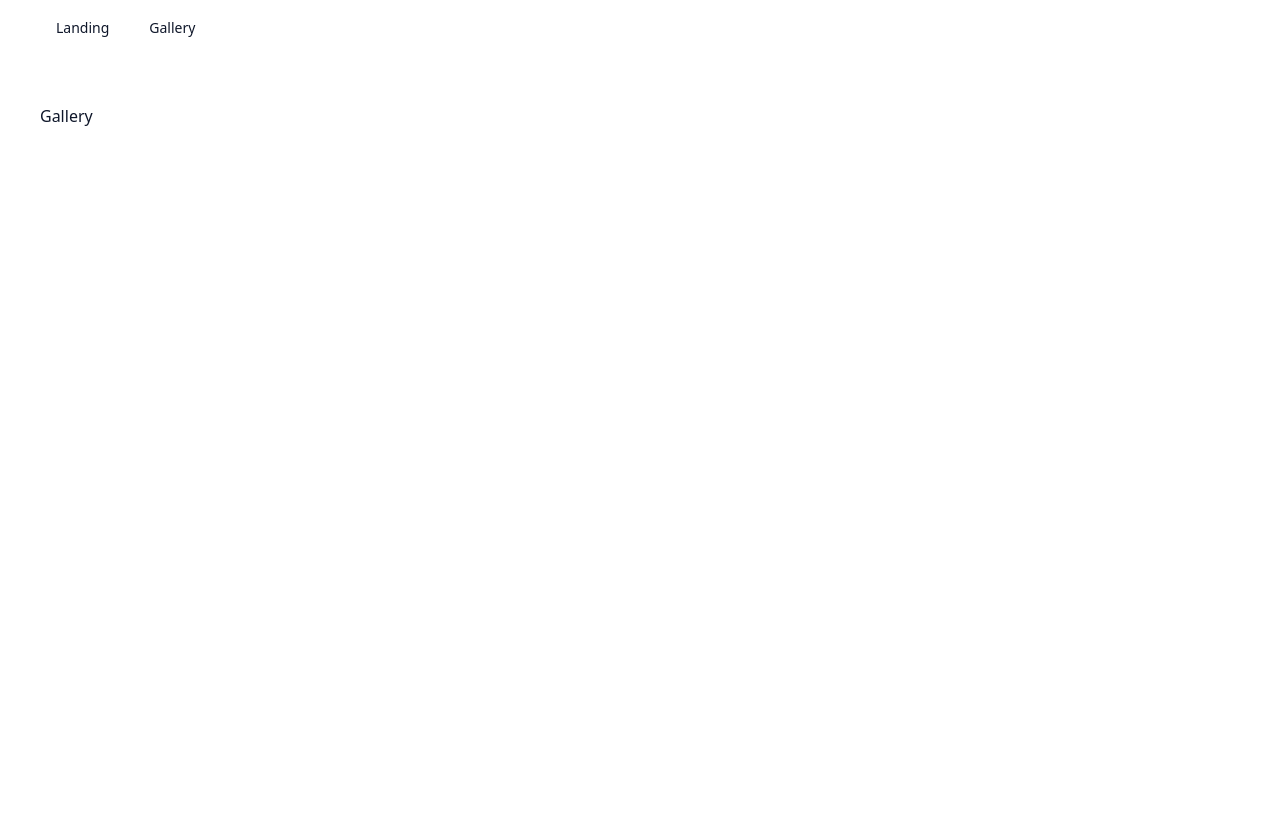
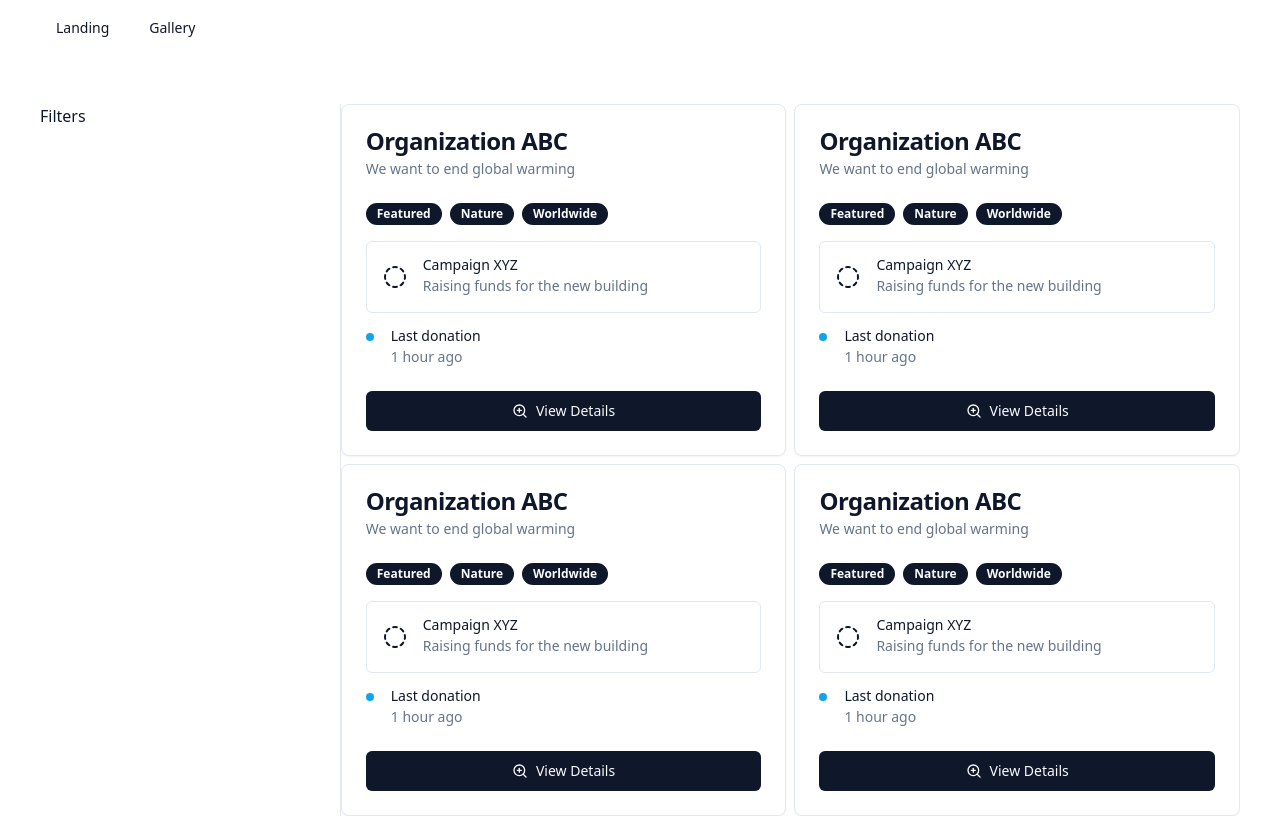
Before and after one commit to rockgabi/react-express-donations, a React (Create React App) app in the folder frontend/: page /gallery in a window 1280 px wide. Before the commit the page ends 800 px from the top, so only its background shows below. Built offline with nearby package versions, Linux system fonts and the light colour scheme.

Commit message:
Gallery and gallery items, first take

```diff
--- a/frontend/package.json
+++ b/frontend/package.json
@@ -5,6 +5,7 @@
   "dependencies": {
     "@radix-ui/react-icons": "^1.3.0",
     "@radix-ui/react-navigation-menu": "^1.1.4",
+    "@radix-ui/react-slot": "^1.0.2",
     "@testing-library/jest-dom": "^5.17.0",
     "@testing-library/react": "^13.4.0",
     "@testing-library/user-event": "^13.5.0",
@@ -18,6 +19,7 @@
     "lucide-react": "^0.304.0",
     "react": "^18.2.0",
     "react-dom": "^18.2.0",
+    "react-resizable-panels": "^1.0.7",
     "react-router-dom": "^6.21.1",
     "react-scripts": "5.0.1",
     "tailwind-merge": "^2.2.0",
--- a/frontend/src/App.tsx
+++ b/frontend/src/App.tsx
@@ -22,7 +22,7 @@ function App() {
                   </a>
                 </NavigationMenuLink>
                 <NavigationMenuLink asChild>
-                  <a className={navigationMenuTriggerStyle()} href="/">
+                  <a className={navigationMenuTriggerStyle()} href="/gallery">
                     Gallery
                   </a>
                 </NavigationMenuLink>
--- /dev/null
+++ b/frontend/src/components/gallery-item.tsx
@@ -0,0 +1,45 @@
+import { Card, CardContent, CardDescription, CardFooter, CardHeader, CardTitle } from '@/components/ui/card';
+
+import { cn } from '@/lib/utils';
+import { BellRing, Check, CircleDashed, ZoomIn } from 'lucide-react';
+import { Button } from '@/components/ui/button';
+import { Badge } from '@/components/ui/badge';
+
+export default function GalleryItem() {
+  return (
+    <Card className={cn('flex-1 min-w-[320px]')}>
+      <CardHeader>
+        <CardTitle>Organization ABC</CardTitle>
+        <CardDescription>We want to end global warming</CardDescription>
+      </CardHeader>
+      <CardContent className="grid gap-4">
+        <div className="flex gap-2">
+          <Badge>Featured</Badge>
+          <Badge>Nature</Badge>
+          <Badge>Worldwide</Badge>
+        </div>
+        <div className=" flex items-center space-x-4 rounded-md border p-4">
+          <CircleDashed />
+          <div className="flex-1 space-y-1">
+            <p className="text-sm font-medium leading-none">Campaign XYZ</p>
+            <p className="text-sm text-muted-foreground">Raising funds for the new building</p>
+          </div>
+        </div>
+        <div>
+          <div className="mb-4 grid grid-cols-[25px_1fr] items-start pb-4 last:mb-0 last:pb-0">
+            <span className="flex h-2 w-2 translate-y-1 rounded-full bg-sky-500" />
+            <div className="space-y-1">
+              <p className="text-sm font-medium leading-none">Last donation</p>
+              <p className="text-sm text-muted-foreground">1 hour ago</p>
+            </div>
+          </div>
+        </div>
+      </CardContent>
+      <CardFooter>
+        <Button className="w-full">
+          <ZoomIn className="mr-2 h-4 w-4" /> View Details
+        </Button>
+      </CardFooter>
+    </Card>
+  );
+}
--- /dev/null
+++ b/frontend/src/components/ui/badge.tsx
@@ -0,0 +1,29 @@
+import * as React from 'react';
+import { cva, type VariantProps } from 'class-variance-authority';
+
+import { cn } from '@/lib/utils';
+
+const badgeVariants = cva(
+  'inline-flex items-center rounded-full border px-2.5 py-0.5 text-xs font-semibold transition-colors focus:outline-none focus:ring-2 focus:ring-ring focus:ring-offset-2',
+  {
+    variants: {
+      variant: {
+        default: 'border-transparent bg-primary text-primary-foreground hover:bg-primary/80',
+        secondary: 'border-transparent bg-secondary text-secondary-foreground hover:bg-secondary/80',
+        destructive: 'border-transparent bg-destructive text-destructive-foreground hover:bg-destructive/80',
+        outline: 'text-foreground',
+      },
+    },
+    defaultVariants: {
+      variant: 'default',
+    },
+  }
+);
+
+export interface BadgeProps extends React.HTMLAttributes<HTMLDivElement>, VariantProps<typeof badgeVariants> {}
+
+function Badge({ className, variant, ...props }: BadgeProps) {
+  return <div className={cn(badgeVariants({ variant }), className)} {...props} />;
+}
+
+export { Badge, badgeVariants };
--- /dev/null
+++ b/frontend/src/components/ui/button.tsx
@@ -0,0 +1,47 @@
+import * as React from 'react';
+import { Slot } from '@radix-ui/react-slot';
+import { cva, type VariantProps } from 'class-variance-authority';
+
+import { cn } from '@/lib/utils';
+
+const buttonVariants = cva(
+  'inline-flex items-center justify-center whitespace-nowrap rounded-md text-sm font-medium ring-offset-background transition-colors focus-visible:outline-none focus-visible:ring-2 focus-visible:ring-ring focus-visible:ring-offset-2 disabled:pointer-events-none disabled:opacity-50',
+  {
+    variants: {
+      variant: {
+        default: 'bg-primary text-primary-foreground hover:bg-primary/90',
+        destructive: 'bg-destructive text-destructive-foreground hover:bg-destructive/90',
+        outline: 'border border-input bg-background hover:bg-accent hover:text-accent-foreground',
+        secondary: 'bg-secondary text-secondary-foreground hover:bg-secondary/80',
+        ghost: 'hover:bg-accent hover:text-accent-foreground',
+        link: 'text-primary underline-offset-4 hover:underline',
+      },
+      size: {
+        default: 'h-10 px-4 py-2',
+        sm: 'h-9 rounded-md px-3',
+        lg: 'h-11 rounded-md px-8',
+        icon: 'h-10 w-10',
+      },
+    },
+    defaultVariants: {
+      variant: 'default',
+      size: 'default',
+    },
+  }
+);
+
+export interface ButtonProps
+  extends React.ButtonHTMLAttributes<HTMLButtonElement>,
+    VariantProps<typeof buttonVariants> {
+  asChild?: boolean;
+}
+
+const Button = React.forwardRef<HTMLButtonElement, ButtonProps>(
+  ({ className, variant, size, asChild = false, ...props }, ref) => {
+    const Comp = asChild ? Slot : 'button';
+    return <Comp className={cn(buttonVariants({ variant, size, className }))} ref={ref} {...props} />;
+  }
+);
+Button.displayName = 'Button';
+
+export { Button, buttonVariants };
--- /dev/null
+++ b/frontend/src/components/ui/card.tsx
@@ -0,0 +1,41 @@
+import * as React from 'react';
+
+import { cn } from '@/lib/utils';
+
+const Card = React.forwardRef<HTMLDivElement, React.HTMLAttributes<HTMLDivElement>>(({ className, ...props }, ref) => (
+  <div ref={ref} className={cn('rounded-lg border bg-card text-card-foreground shadow-sm', className)} {...props} />
+));
+Card.displayName = 'Card';
+
+const CardHeader = React.forwardRef<HTMLDivElement, React.HTMLAttributes<HTMLDivElement>>(
+  ({ className, ...props }, ref) => (
+    <div ref={ref} className={cn('flex flex-col space-y-1.5 p-6', className)} {...props} />
+  )
+);
+CardHeader.displayName = 'CardHeader';
+
+const CardTitle = React.forwardRef<HTMLParagraphElement, React.HTMLAttributes<HTMLHeadingElement>>(
+  ({ className, ...props }, ref) => (
+    <h3 ref={ref} className={cn('text-2xl font-semibold leading-none tracking-tight', className)} {...props} />
+  )
+);
+CardTitle.displayName = 'CardTitle';
+
+const CardDescription = React.forwardRef<HTMLParagraphElement, React.HTMLAttributes<HTMLParagraphElement>>(
+  ({ className, ...props }, ref) => (
+    <p ref={ref} className={cn('text-sm text-muted-foreground', className)} {...props} />
+  )
+);
+CardDescription.displayName = 'CardDescription';
+
+const CardContent = React.forwardRef<HTMLDivElement, React.HTMLAttributes<HTMLDivElement>>(
+  ({ className, ...props }, ref) => <div ref={ref} className={cn('p-6 pt-0', className)} {...props} />
+);
+CardContent.displayName = 'CardContent';
+
+const CardFooter = React.forwardRef<HTMLDivElement, React.HTMLAttributes<HTMLDivElement>>(
+  ({ className, ...props }, ref) => <div ref={ref} className={cn('flex items-center p-6 pt-0', className)} {...props} />
+);
+CardFooter.displayName = 'CardFooter';
+
+export { Card, CardHeader, CardFooter, CardTitle, CardDescription, CardContent };
--- /dev/null
+++ b/frontend/src/components/ui/resizable.tsx
@@ -0,0 +1,40 @@
+import { GripVertical } from 'lucide-react';
+import * as ResizablePrimitive from 'react-resizable-panels';
+
+import { cn } from '@/lib/utils';
+
+const ResizablePanelGroup = ({ className, ...props }: React.ComponentProps<typeof ResizablePrimitive.PanelGroup>) => (
+  <ResizablePrimitive.PanelGroup
+    className={cn('flex h-full w-full data-[panel-group-direction=vertical]:flex-col', className)}
+    {...props}
+  />
+);
+
+const ResizablePanel = ResizablePrimitive.Panel;
+
+const ResizableHandle = ({
+  withHandle,
+  className,
+  ...props
+  // @ts-ignore
+}: React.ComponentProps<typeof ResizablePrimitive.PanelResizeHandle> & {
+  withHandle?: boolean;
+  className?: string;
+}) => (
+  // @ts-ignore
+  <ResizablePrimitive.PanelResizeHandle
+    className={cn(
+      'relative flex w-px items-center justify-center bg-border after:absolute after:inset-y-0 after:left-1/2 after:w-1 after:-translate-x-1/2 focus-visible:outline-none focus-visible:ring-1 focus-visible:ring-ring focus-visible:ring-offset-1 data-[panel-group-direction=vertical]:h-px data-[panel-group-direction=vertical]:w-full data-[panel-group-direction=vertical]:after:left-0 data-[panel-group-direction=vertical]:after:h-1 data-[panel-group-direction=vertical]:after:w-full data-[panel-group-direction=vertical]:after:-translate-y-1/2 data-[panel-group-direction=vertical]:after:translate-x-0 [&[data-panel-group-direction=vertical]>div]:rotate-90',
+      className
+    )}
+    {...props}
+  >
+    {withHandle && (
+      <div className="z-10 flex h-4 w-3 items-center justify-center rounded-sm border bg-border">
+        <GripVertical className="h-2.5 w-2.5" />
+      </div>
+    )}
+  </ResizablePrimitive.PanelResizeHandle>
+);
+
+export { ResizablePanelGroup, ResizablePanel, ResizableHandle };
--- a/frontend/src/pages/Gallery.tsx
+++ b/frontend/src/pages/Gallery.tsx
@@ -1,6 +1,19 @@
-
+import GalleryItem from '@/components/gallery-item';
+import { ResizableHandle, ResizablePanel, ResizablePanelGroup } from '@/components/ui/resizable';
 
 export default function Gallery() {
-
-  return <>Gallery</>
+  return (
+    <ResizablePanelGroup direction="horizontal">
+      <ResizablePanel className="" defaultSize={25}>
+        Filters
+      </ResizablePanel>
+      <ResizableHandle />
+      <ResizablePanel className="flex flex-row flex-wrap gap-2" defaultSize={75}>
+        <GalleryItem />
+        <GalleryItem />
+        <GalleryItem />
+        <GalleryItem />
+      </ResizablePanel>
+    </ResizablePanelGroup>
+  );
 }
```
Also changed, not shown: 1 other file (tests, documents, lock files or other folders).
